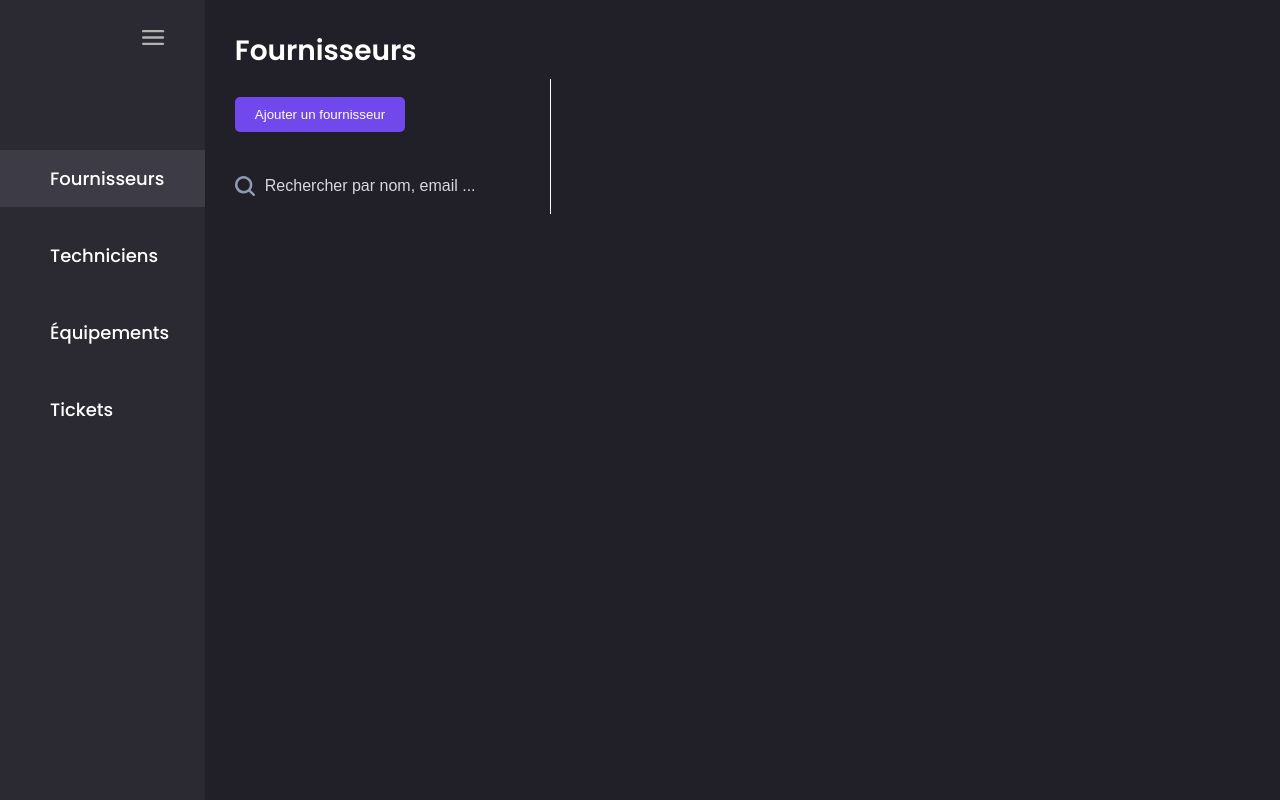
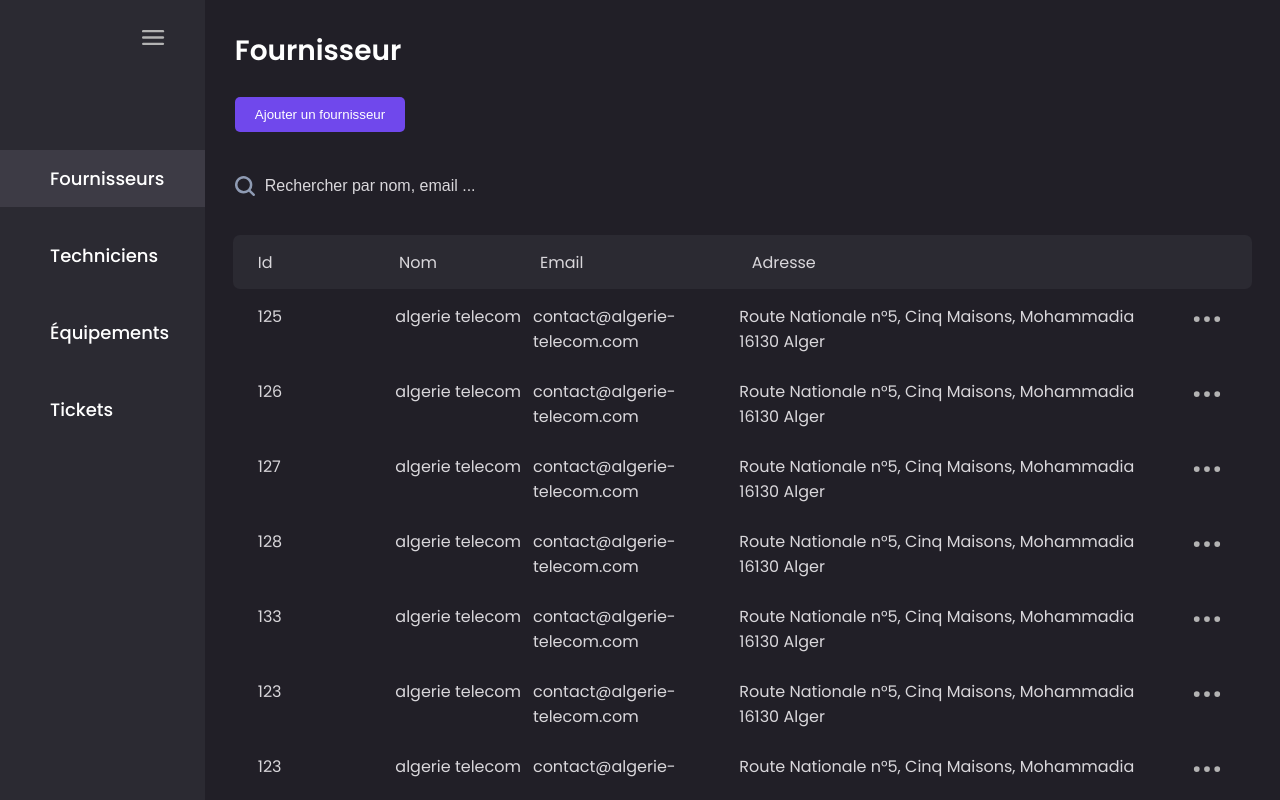
Before and after one commit to Yan-ni/pfe, a React (Create React App) app in the folder client/: page / in a window 1280 px wide. Built offline with nearby package versions, Linux system fonts and the light colour scheme; no server answers.

Commit message:
implement-table

```diff
--- a/client/package.json
+++ b/client/package.json
@@ -2,7 +2,6 @@
   "name": "pfe",
   "version": "0.1.0",
   "private": true,
-  "proxy": "http://localhost:5000",
   "dependencies": {
     "@testing-library/jest-dom": "^5.16.4",
     "@testing-library/react": "^12.1.4",
--- /dev/null
+++ b/client/src/assets/styles/fournisseur.css
@@ -0,0 +1,151 @@
+.fournisseur {
+    padding: 30px;
+    height: 238px;
+  }
+
+  .fournisseur h1 {
+    color: #FFF;
+  }
+  .fournisseur button {
+    margin-top: 25px;
+  }
+  .modal-body {
+    display: flex;
+    flex-direction: column;
+    gap: 20px;
+  }
+  /* ajouter fournisseur */
+  .input-groupe {
+    display: flex;
+    gap: 20px;
+  }
+  .input-groupe > div:nth-child(1) {
+    flex: 3;
+  }
+
+  .input-groupe > div:nth-child(2) {
+    flex: 4;
+  }
+  .modifier-input-groupe {
+    display: flex;
+    gap: 20px;
+  }
+
+  .modifier-input-groupe > div:nth-child(1) {
+    flex: 1;
+  }
+
+  .modifier-input-groupe > div:nth-child(2) {
+    flex: 3;
+  }
+
+  .modifier-input-groupe > div:nth-child(3) {
+    flex: 4;
+  }
+  /* table  */
+
+  .main {
+    display: flex;
+    flex-direction: column;
+  }
+
+  .tableHeader {
+    min-height: 54px;
+    margin: 0px 28px 15px 28px;
+    padding: 0px 77px 0px 25px;
+    border-radius: 7px;
+    background-color: var(--Dark-color-300);
+    display: flex;
+    flex-direction: row;
+    align-items: center;
+  }
+  .tableRow{
+    display: flex;
+    flex-direction: row;
+    padding-left: 25px;
+    margin-bottom: 25px;
+  }
+
+  .tableHeader >p,.tableRow >p {
+    flex:1;
+  }
+
+  .tableHeader > p:nth-child(1),.tableRow > p:nth-child(1) {
+    flex-grow: 2;
+  }
+
+  .tableHeader > p:nth-child(2),.tableRow > p:nth-child(2) {
+    flex-grow: 2;
+  }
+
+  .tableHeader > p:nth-child(3),.tableRow > p:nth-child(3) {
+    flex-grow: 3;
+  }
+
+  .tableHeader > p:nth-child(4),.tableRow > p:nth-child(4) {
+    flex-grow: 6;
+  }
+
+  .tableBody {
+    margin: 0px 28px 15px 28px;
+    bottom: 0px;
+    min-height: 150px;
+    overflow-y: scroll;
+  }
+
+  .tableBody::-webkit-scrollbar {
+    width: 17px;
+  }
+
+  .tableBody::-webkit-scrollbar-track {
+    box-shadow:transparent;
+  }
+
+  .tableBody::-webkit-scrollbar-thumb {
+    background: var(--Dark-color-250);
+    border-top: 30px;
+    border-radius: 7px;
+  }
+
+  .tableBody::-webkit-scrollbar-thumb:hover {
+    background: var(--Dark-color-200);
+  }
+
+  .threeDotsIcon{
+    width: 30px;
+    height: 30px;
+    margin-right: 30px;
+    filter: invert(70%) sepia(3%) saturate(0%) hue-rotate(298deg) brightness(101%) contrast(95%);
+    cursor: pointer;
+    float: right;
+  }
+
+  .dropDown{
+    position: relative;
+    display: inline-block;
+    width: 100px;
+  }
+
+  .dropDownMenu{
+    display: block;
+    position: absolute;
+    right: 10px;
+    top: 30px;
+    z-index: 1;
+  }
+
+
+  .dropDownOption{
+    width:100px;
+    height: 54px;
+    background-color: var(--Dark-color-200);
+    color: var(--secondary-color);
+    display: block;
+    cursor: pointer;
+    z-index: 1;
+    border: none;
+  }
+
+  .dropDownOption:hover{
+    background-color: var(--Dark-color-100);
+  }
--- a/client/src/assets/styles/style.css
+++ b/client/src/assets/styles/style.css
@@ -3,7 +3,9 @@
   --Dark-color-500: #131217;
   --Dark-color-400: #211F27;
   --Dark-color-300: #2B2A32;
+  --Dark-color-250: #36343d;
   --Dark-color-200: #3D3B45;
+  --Dark-color-100: #4b4955;
   --primary-color: #7048EC;
   --secondary-color: #D9D7DB;
   --tritary-color: #B2B1B4;
@@ -29,6 +31,10 @@
   display: flex;
   flex-direction: row;
   background-color: var(--Dark-color-400);
+}
+
+.App > div:nth-child(2) {
+  flex: 1;
 }
 
 /* Typography */
@@ -116,6 +122,7 @@
 
 p {
   font-size: 16px;
+  color: var(--secondary-color);
 }
 
 label {
--- /dev/null
+++ b/client/src/components/basicComponents/DropDownOptions.jsx
@@ -0,0 +1,30 @@
+import React, { useState }  from 'react'
+import ModifierFournisseur from '../fournisseur/ModifierFournisseur';
+
+export default function OptionButton({ rowsData, updateRowsData, idx, displayClickOption, setModifierFournisseurModalDisplay}) {
+
+  const [ModifierModalDisplay, setModifierModalDisplay] = useState(false);
+
+  const editRow = () => {
+    setModifierModalDisplay(true);
+  }
+  const deleteRow = () => {
+    updateRowsData(rowsData => rowsData.filter((rowsData, index) => index !== idx));
+    displayClickOption();
+  }
+
+  return (
+            <>
+                <button className='dropDownOption' onClick={() => editRow()}>Modifier</button>
+                <button className='dropDownOption' onClick={() => deleteRow()}>Supprimer</button>
+                <ModifierFournisseur
+                  ModifierModalDisplay={ModifierModalDisplay}
+                  setModifierModalDisplay={setModifierModalDisplay}
+                  displayClickOption={displayClickOption}
+                  index={idx}
+                  rowsData={rowsData}
+                  updateRowsData={updateRowsData}
+                   />
+            </>
+  )
+}
--- /dev/null
+++ b/client/src/components/basicComponents/TableRow.jsx
@@ -0,0 +1,35 @@
+import React, { useState } from 'react'
+import threeDots from '../../assets/images/three-dots.svg'
+import DropDownOptions from './DropDownOptions';
+
+export default function TableRow({rowsData, setRowsData}) {
+  const [dropdown, setDropdown] = useState(null);
+  const displayClickOption = (index) => {
+    setDropdown((prev) => {
+        return prev === index ? null : index;
+    });
+};
+  return (<>
+          {rowsData.map((data,index)=>{
+          return(
+          <div className="tableRow">
+            <p>{data.id}</p>
+            <p>{data.nom}</p>
+            <p>{data.email}</p>
+            <p>{data.adresse}</p>
+            <div className='dropDown'>
+            <img className='threeDotsIcon' src={threeDots} alt='' onClick={()=>displayClickOption(index)}/>
+              <div className={dropdown === index ? 'dropDownMenu' : 'hidden'} style={{ display: dropdown === index ? 'block' : 'none' }}>
+                  <DropDownOptions
+                    rowsData={rowsData}
+                    updateRowsData={setRowsData}
+                    idx={index}
+                    displayClickOption={displayClickOption}/>
+              </div>
+            </div>
+          </div>
+          )
+        })}
+        </>
+        )
+}
--- a/client/src/components/basicComponents/index.js
+++ b/client/src/components/basicComponents/index.js
@@ -2,5 +2,6 @@
 import Input from './Input.jsx';
 import Button from './Button.jsx';
 import DataList from './DataList';
+import DropDownOptions from './DropDownOptions.jsx'
 
-export { Modal, Input, Button, DataList };
+export { Modal, Input, Button, DataList, DropDownOptions };
--- /dev/null
+++ b/client/src/components/fournisseur/ModifierFournisseur.jsx
@@ -0,0 +1,46 @@
+import React, { useState, useContext } from 'react';
+import { Modal, Input } from '../basicComponents';
+
+export default function ModifierFournisseur({ ModifierModalDisplay, setModifierModalDisplay, displayClickOption, index, rowsData, updateRowsData }) {
+    const handleActionButton = () => {
+        setModifierModalDisplay(false);
+        displayClickOption();
+      }
+    const handleDismissButton = () => {
+    setModifierModalDisplay(false);
+    displayClickOption();
+  }
+
+  return (
+    <Modal
+      display={ModifierModalDisplay}
+      title="Modifier le Fournisseur"
+      actionButton="Modifier"
+      onActionButton={() => handleActionButton()}
+      onDismissButton={() => handleDismissButton()}>
+      <div className="modifier-input-groupe">
+         <Input
+          id="id"
+          defaultValue={rowsData[index].id}>
+          Id
+        </Input>
+        <Input
+          id="nom"
+          defaultValue={rowsData[index].nom}>
+          Nom
+        </Input>
+        <Input
+        id="email"
+        type="email"
+        defaultValue={rowsData[index].email}>
+          Email
+        </Input>
+      </div>
+      <Input
+        id="adresse"
+        defaultValue={rowsData[index].adresse}>
+        Adresse
+      </Input>
+    </Modal>
+  )
+}
--- a/client/src/pages/Fournisseur.jsx
+++ b/client/src/pages/Fournisseur.jsx
@@ -2,12 +2,34 @@
 import { Button } from "../components/basicComponents";
 import AddFournisseur from "../components/fournisseur/AddFournisseur";
 import { observer } from "mobx-react";
+import "../assets/styles/fournisseur.css";
 import { APIStoreContext } from "../APIStoreContext";
 import SearchInput from "../components/SearchInput";
+import TableRow from "../components/basicComponents/TableRow";
 
 function Fournisseur() {
   const [addFournisseurModalDisplay, setAddFournisseurModalDisplay] = useState(false);
   const [searchText, setSearchText] = useState();
+
+  const [rowsData, setRowsData] = useState([
+    {id:125,nom:"algerie telecom",email:"contact@algerie-telecom.com",adresse:"Route Nationale n°5, Cinq Maisons, Mohammadia 16130 Alger"},
+    {id:126,nom:"algerie telecom",email:"contact@algerie-telecom.com",adresse:"Route Nationale n°5, Cinq Maisons, Mohammadia 16130 Alger"},
+    {id:127,nom:"algerie telecom",email:"contact@algerie-telecom.com",adresse:"Route Nationale n°5, Cinq Maisons, Mohammadia 16130 Alger"},
+    {id:128,nom:"algerie telecom",email:"contact@algerie-telecom.com",adresse:"Route Nationale n°5, Cinq Maisons, Mohammadia 16130 Alger"},
+    {id:133,nom:"algerie telecom",email:"contact@algerie-telecom.com",adresse:"Route Nationale n°5, Cinq Maisons, Mohammadia 16130 Alger"},
+    {id:123,nom:"algerie telecom",email:"contact@algerie-telecom.com",adresse:"Route Nationale n°5, Cinq Maisons, Mohammadia 16130 Alger"},
+    {id:123,nom:"algerie telecom",email:"contact@algerie-telecom.com",adresse:"Route Nationale n°5, Cinq Maisons, Mohammadia 16130 Alger"},
+    {id:123,nom:"algerie telecom",email:"contact@algerie-telecom.com",adresse:"Route Nationale n°5, Cinq Maisons, Mohammadia 16130 Alger"},
+    {id:123,nom:"algerie telecom",email:"contact@algerie-telecom.com",adresse:"Route Nationale n°5, Cinq Maisons, Mohammadia 16130 Alger"},
+    {id:123,nom:"algerie telecom",email:"contact@algerie-telecom.com",adresse:"Route Nationale n°5, Cinq Maisons, Mohammadia 16130 Alger"},
+    {id:123,nom:"algerie telecom",email:"contact@algerie-telecom.com",adresse:"Route Nationale n°5, Cinq Maisons, Mohammadia 16130 Alger"},
+    {id:124,nom:"algerie telecom",email:"contact@algerie-telecom.com",adresse:"Route Nationale n°5, Cinq Maisons, Mohammadia 16130 Alger"},
+    {id:125,nom:"algerie telecom",email:"contact@algerie-telecom.com",adresse:"Route Nationale n°5, Cinq Maisons, Mohammadia 16130 Alger"},
+    {id:126,nom:"algerie telecom",email:"contact@algerie-telecom.com",adresse:"Route Nationale n°5, Cinq Maisons, Mohammadia 16130 Alger"},
+    {id:127,nom:"algerie telecom",email:"contact@algerie-telecom.com",adresse:"Route Nationale n°5, Cinq Maisons, Mohammadia 16130 Alger"},
+    {id:128,nom:"algerie telecom",email:"contact@algerie-telecom.com",adresse:"Route Nationale n°5, Cinq Maisons, Mohammadia 16130 Alger"},
+    {id:133,nom:"algerie telecom",email:"contact@algerie-telecom.com",adresse:"Route Nationale n°5, Cinq Maisons, Mohammadia 16130 Alger"},
+  ])
 
   const { fournisseurStore } = useContext(APIStoreContext);
 
@@ -17,16 +39,25 @@
 
   return (
  <>
-            <div className="page">
-              <h1>Fournisseurs</h1>
+    <div className="main">
+      <div className="fournisseur">
+        <h1>Fournisseur</h1>
         <Button onClick={() => setAddFournisseurModalDisplay(true)}>Ajouter un fournisseur</Button>
-
         <AddFournisseur
           addFournisseurModalDisplay={addFournisseurModalDisplay}
           setAddFournisseurModalDisplay={setAddFournisseurModalDisplay} />
         <SearchInput searchParams={["nom", "email"]} onChange={(e) => setSearchText(e.target.value)}/>
       </div>
-            <div class="verticalLine"></div>
+      <div className="tableHeader">
+          <p>Id</p>
+          <p>Nom</p>
+          <p>Email</p>
+          <p>Adresse</p>
+        </div>
+        <div className="tableBody">
+          <TableRow rowsData={rowsData} setRowsData={setRowsData}/>
+        </div>
+    </div>
             </>);
 }
 
```
Also changed, not shown: client/src/assets/images/three-dots.svg (added). Lines whose indentation alone changed are shown as unchanged.
